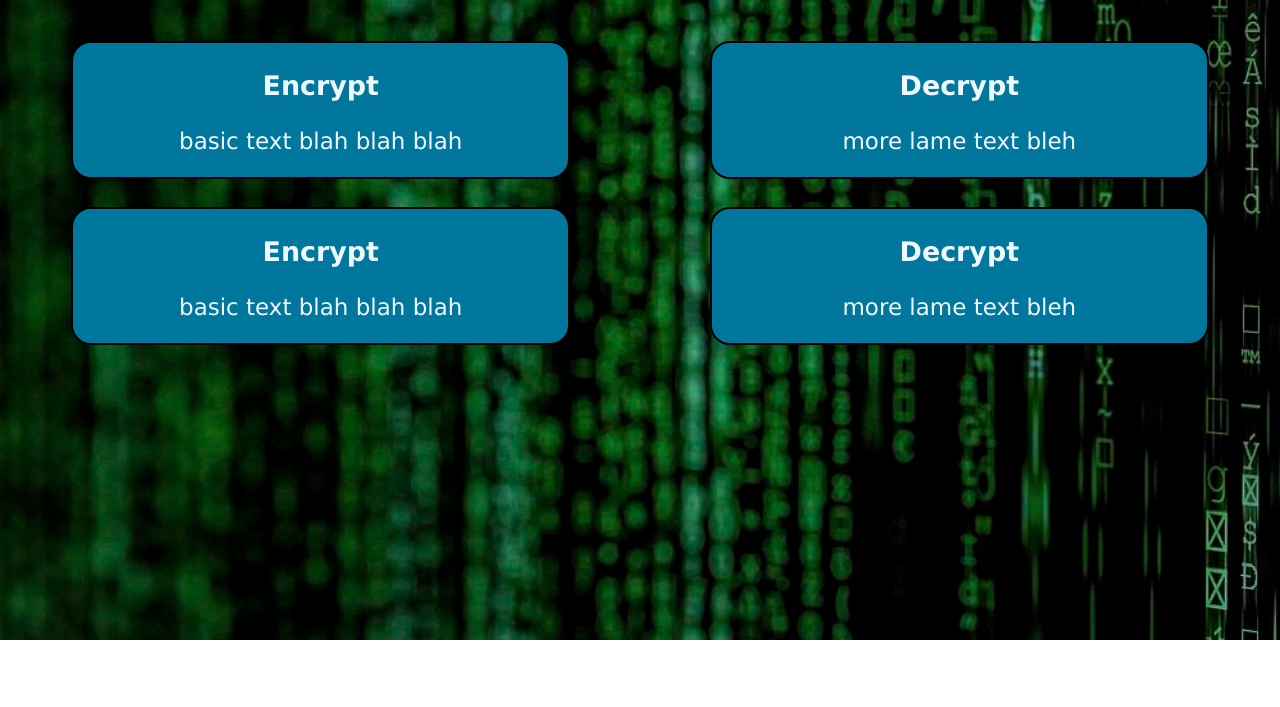
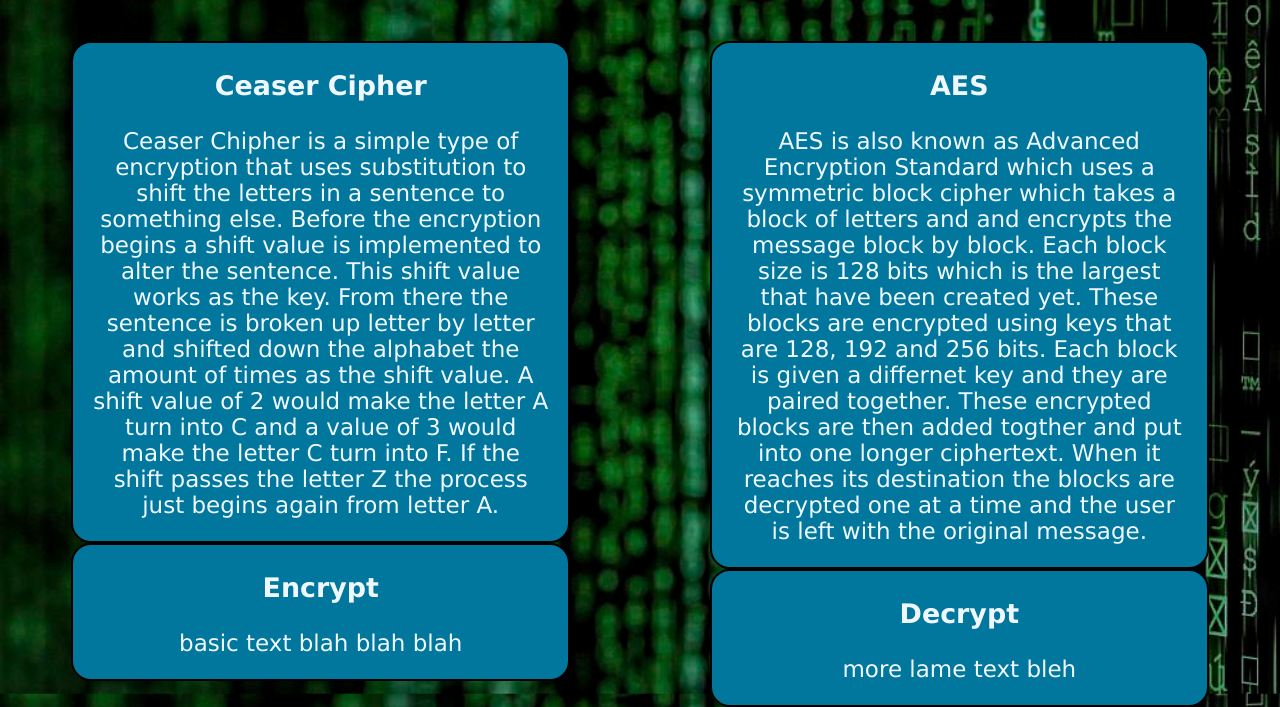
Before and after one commit to Mkingsley16/BrickHack, a website: page methods.html in a window 1280 px wide. Shown: the part 160-867 px from the top of the page. Before the commit the page ends 800 px from the top, so only its background shows below. Drawn offline with Linux system fonts and the light colour scheme.

Commit message:
adding AES method and Cesear method

```diff
--- a/methods.html
+++ b/methods.html
@@ -22,18 +22,28 @@
     <div class="blocks">
         <article class="left">
             <h3>
-                Encrypt
+                Ceaser Cipher
             </h3>
             <p>
-                basic text blah blah blah
+                Ceaser Chipher is a simple type of encryption that uses substitution to shift the
+letters in a sentence to something else. Before the encryption begins a shift value is implemented to
+alter the sentence. This shift value works as the key. From there the sentence is broken up letter by letter and
+shifted down the alphabet the amount of times as the shift value. A shift value of 2 would make the letter A turn into C
+and a value of 3 would make the letter C turn into F. If the shift passes the letter Z the process just begins
+again from letter A.
+
             </p>
         </article>
         <article class="right">
             <h3>
-                Decrypt
+                AES
             </h3>
             <p>
-                more lame text bleh
+                AES is also known as Advanced Encryption Standard which uses a symmetric block cipher which takes a block of letters and
+and encrypts the message block by block. Each block size is 128 bits which is the largest that have been created yet.
+These blocks are encrypted using keys that are 128, 192 and 256 bits. Each block is given a differnet key and they are paired together.
+These encrypted blocks are then added togther and put into one longer ciphertext. When it reaches its destination the blocks are decrypted
+one at a time and the user is left with the original message.
             </p>
         </article>
     </div>
```
Also changed, not shown: Information.txt (+7 -0 lines).
